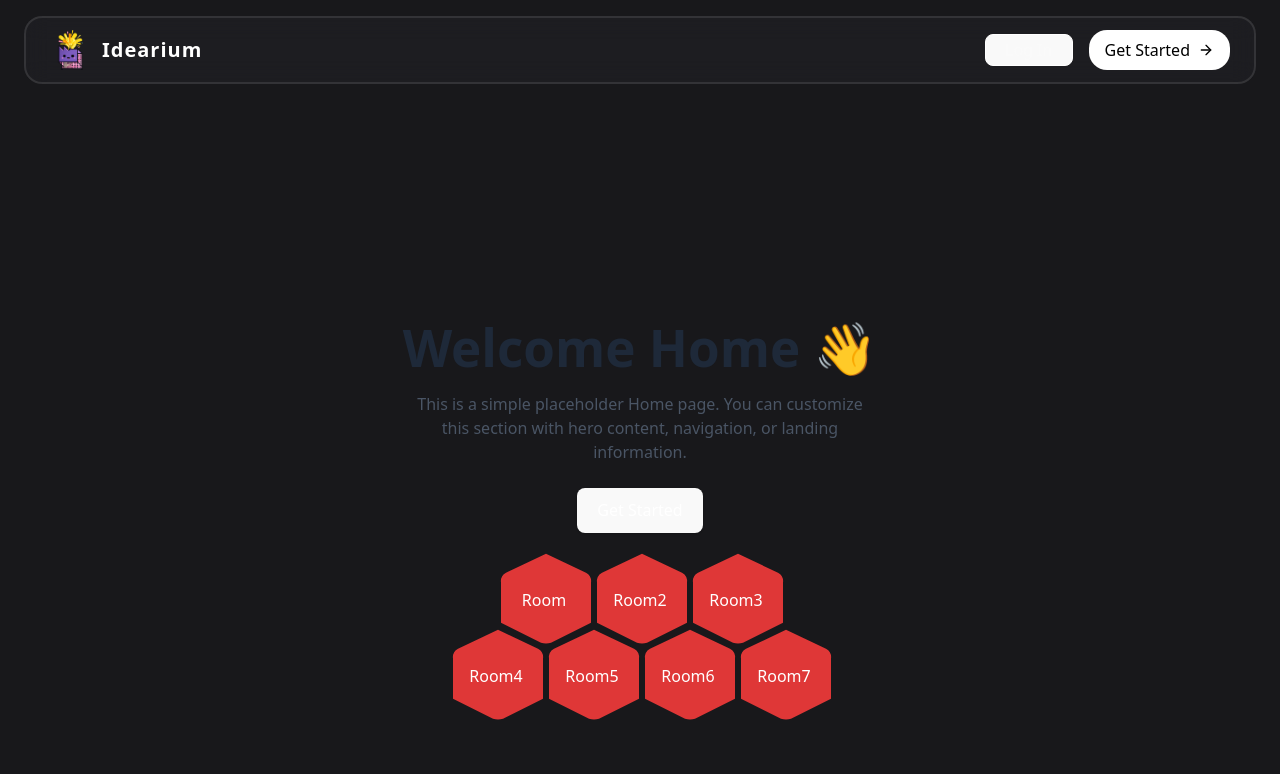
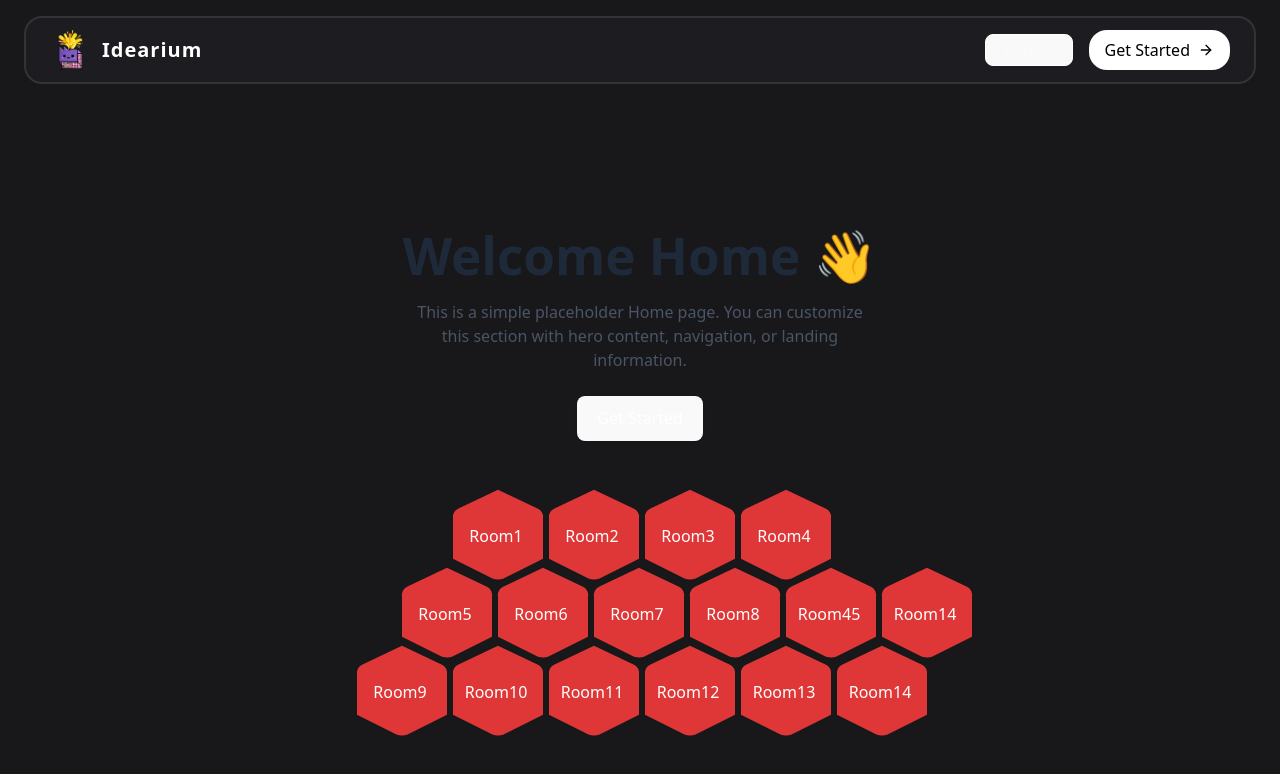
Before and after one commit to digifactori-idearium/digifactori-idearium, a React (Vite) app in the folder apps/web/: page / in a window 1280 px wide. Shown: the top 774 px of the page. Built offline with nearby package versions, Linux system fonts and the light colour scheme.

Commit message:
style(web/home) : centrage et décalage des lignes de boutons

```diff
--- a/apps/web/src/pages/Home.tsx
+++ b/apps/web/src/pages/Home.tsx
@@ -2,6 +2,17 @@ import React from 'react';
 import { Button } from '@/components/ui/button';
 
 const Home: React.FC = () => {
+  const rooms = [
+    ["Room1","Room2","Room3","Room4"],
+    ["Room5","Room6","Room7","Room8", "Room45","Room14"],
+    ["Room9","Room10","Room11","Room12","Room13","Room14"]
+  ];
+
+  // Taille de l'hexagone pour calculer décalage
+  const hexWidth = 90;  // en px, à adapter selon ton css
+  const hexHeight = 90;  // aspect-ratio 1:0.87
+  const verticalGap = hexHeight * 0.2; // distance verticale entre lignes
+
   return (
     <div className="w-full min-h-screen flex flex-col items-center justify-center px-6">
       <h1 className="text-4xl font-bold text-gray-800 mb-4">Welcome Home 👋</h1>
@@ -14,33 +25,36 @@ const Home: React.FC = () => {
         Get Started
       </button>
 
+      {/* Nid d'abeille dynamique */}
+      <div className="flex flex-col items-center mt-12">
+        {rooms.map((row, rowIndex) => {
 
-      <div className="flex flex-col items-center mt-5">
-        <div className="flex gap-0 -mt-0">
-          <Button variant="hex" size="hex" onClick={() => alert("Kitchen clicked")}>
-            Room
-          </Button>
-          <Button variant="hex" size="hex" onClick={() => alert("Kitchen clicked")}>
-            Room2
-          </Button>
-          <Button variant="hex" size="hex" onClick={() => alert("Kitchen clicked")}>
-            Room3
-          </Button>
-        </div>
-        <div className="flex gap-0 -mt-0 absolute mt-19">
-          <Button variant="hex" size="hex" onClick={() => alert("Kitchen clicked")}>
-            Room4
-          </Button>
-          <Button variant="hex" size="hex" onClick={() => alert("Kitchen clicked")}>
-            Room5
-          </Button>
-          <Button variant="hex" size="hex" onClick={() => alert("Kitchen clicked")}>
-            Room6
-          </Button>
-          <Button variant="hex" size="hex" onClick={() => alert("Kitchen clicked")}>
-            Room7
-          </Button>
-        </div>
+          // Décalage pour les lignes impaires (nid d'abeille)
+          const beeOffset = rowIndex % 2 !== 0 ? hexWidth / 2 : 0;
+          const length = row.length;
+
+          return (
+            <div
+              key={rowIndex}
+              className="flex gap-0 justify-center"
+              style={{
+                marginTop: rowIndex === 0 ? 0 : -verticalGap,
+                transform: `translateX(${beeOffset}px)`, // centré + décalage nid d'abeille
+              }}
+            >
+              {row.map((room) => (
+                <Button
+                  key={room}
+                  variant="hex"
+                  size="hex"
+                  onClick={() => alert(`${room} clicked`)}
+                >
+                  {room}
+                </Button>
+              ))}
+            </div>
+          );
+        })}
       </div>
     </div>
   );
```
